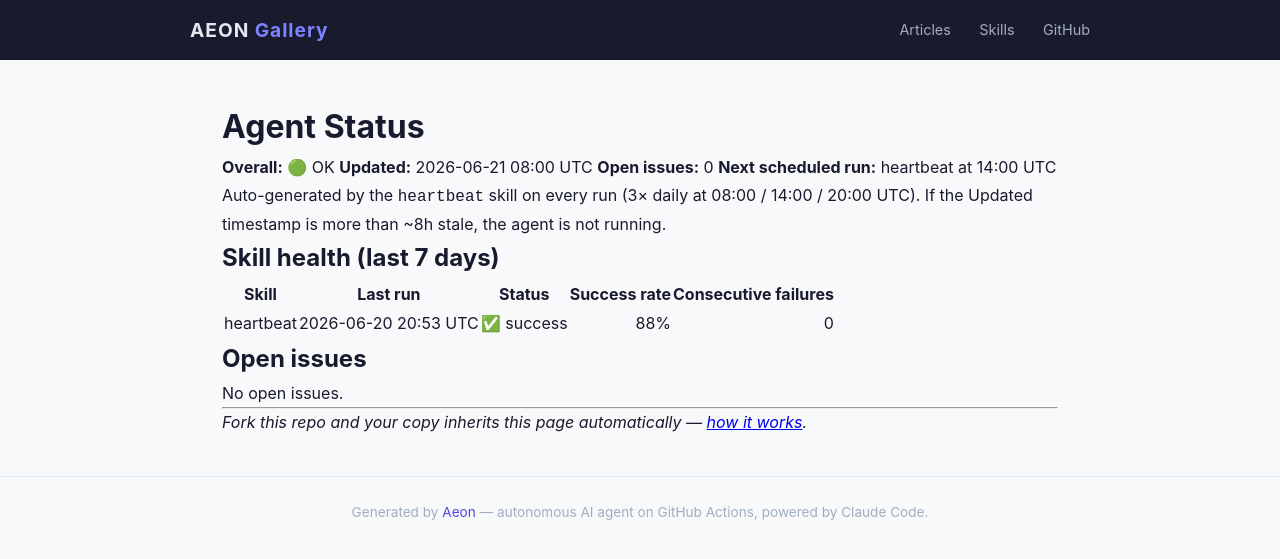
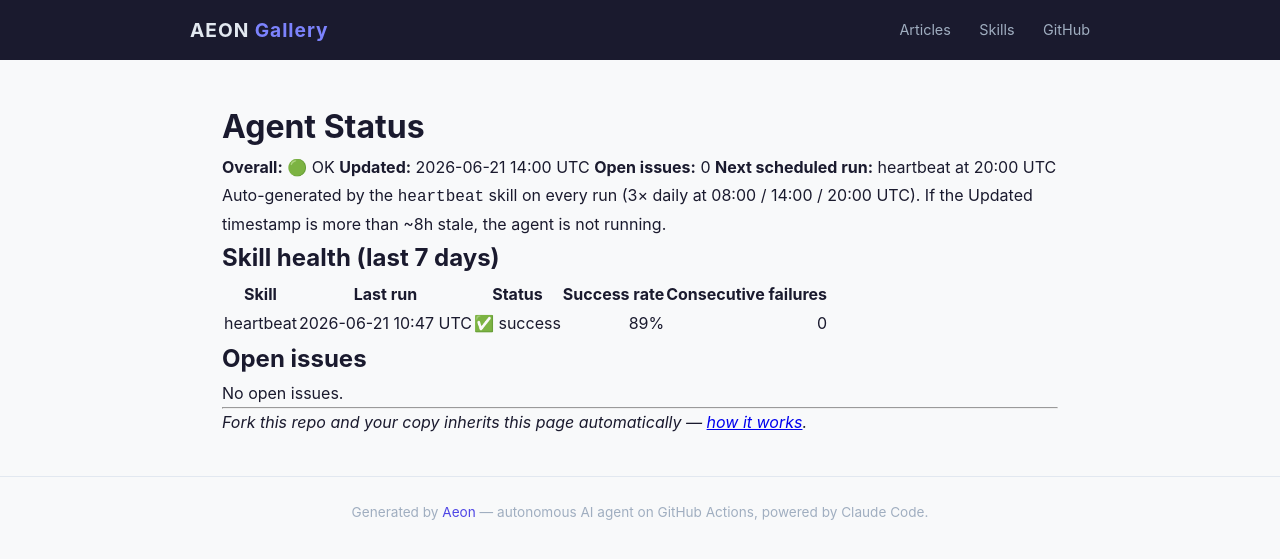
Before and after one commit to aeoncity-demo/myaeon, a Jekyll site: the page built from docs/status.md, in a window 1280 px wide. Shown: the top 559 px of the page. Built offline with Jekyll 4.4.1, drawn with Linux system fonts in a browser that asks for light colours.

Commit message:
chore(heartbeat): auto-commit 2026-06-21

```diff
--- a/docs/status.md
+++ b/docs/status.md
@@ -7,9 +7,9 @@
 # Agent Status
 
 **Overall:** 🟢 OK
-**Updated:** 2026-06-21 08:00 UTC
+**Updated:** 2026-06-21 14:00 UTC
 **Open issues:** 0
-**Next scheduled run:** heartbeat at 14:00 UTC
+**Next scheduled run:** heartbeat at 20:00 UTC
 
 Auto-generated by the `heartbeat` skill on every run (3× daily at 08:00 / 14:00 / 20:00 UTC). If the Updated timestamp is more than ~8h stale, the agent is not running.
 
@@ -17,7 +17,7 @@
 
 | Skill | Last run | Status | Success rate | Consecutive failures |
 |-------|----------|--------|-------------:|---------------------:|
-| heartbeat | 2026-06-20 20:53 UTC | ✅ success | 88% | 0 |
+| heartbeat | 2026-06-21 10:47 UTC | ✅ success | 89% | 0 |
 
 ## Open issues
 
--- a/memory/token-usage.csv
+++ b/memory/token-usage.csv
@@ -8,3 +8,4 @@
 2026-06-20,heartbeat,claude-sonnet-4-6,11,3565,395591,29582
 2026-06-20,heartbeat,claude-sonnet-4-6,11,4407,392786,30803
 2026-06-21,heartbeat,claude-sonnet-4-6,134,3463,352272,29836
+2026-06-21,heartbeat,claude-sonnet-4-6,10,4396,355758,30674
```
Also changed, not shown: memory/logs/2026-06-21.md (+11 -0 lines), .outputs/heartbeat.md.
